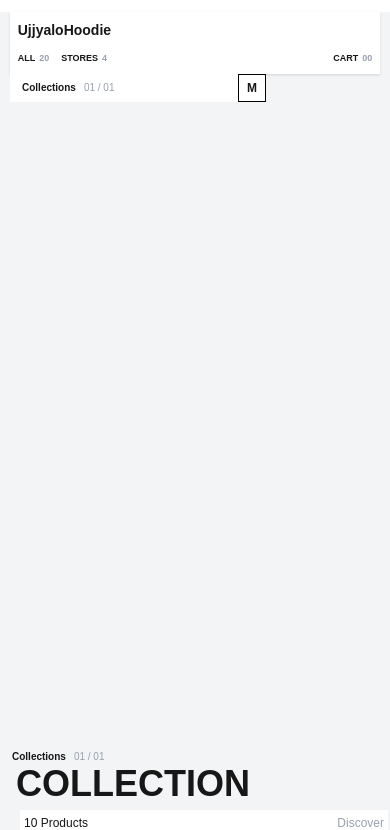
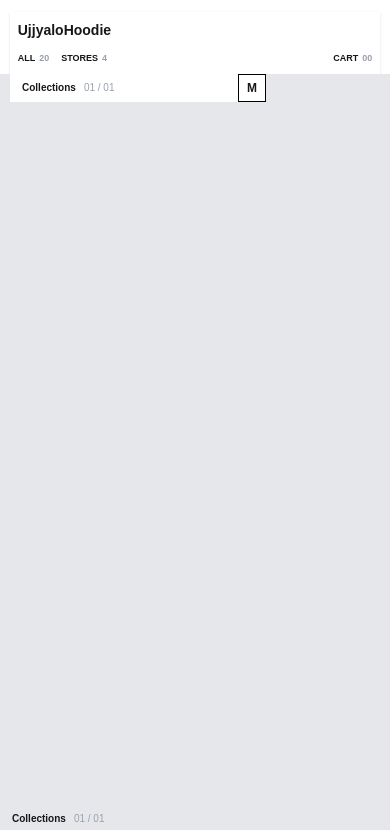
Before and after one commit to AayushKuinkel007/Hoodie_Ecom, a Next.js app in the folder frontend/: page / in a window 390 px wide. Shown: the top 830 px of the page. Built offline with nearby package versions, Linux system fonts and the light colour scheme.

Commit message:
code optimization done

```diff
--- a/frontend/app/components/Footer.jsx
+++ b/frontend/app/components/Footer.jsx
@@ -4,7 +4,7 @@ const Footer = () => {
   return (
     <>
       <div className="relative bg-gray-300/20">
-        <div className="flex justify-center py-10 px-50 h-[91.2vh] ">
+        <div className="flex justify-center py-10 px-50 h-[90.8vh] ">
           <p className="text-center font-bold text-5xl w-200 uppercase px-30">
             Born on the road, made for the city. Technical, protective and
             unapologetically feminine, our pieces give women the confidence to
--- a/frontend/app/components/ui/Landing.jsx
+++ b/frontend/app/components/ui/Landing.jsx
@@ -4,6 +4,7 @@ import React from "react";
 const Landing = () => {
   return (
     <>
+      <section className="bg-gray-200 p-6 md:p-10 min-h-screen">
         {/* Collections Bar */}
         <div className="bg-white w-[250px] md:mt-3 ms-2.5 md:absolute md:top-2 md:right-5 z-10 hidden md:block">
           <div className="flex justify-between items-center">
@@ -22,7 +23,8 @@ const Landing = () => {
 
         <div className="hidden md:block absolute left-5 top-40">
           <h2 className="text-[10px] font-semibold flex items-center gap-2 ms-3">
-          Collections <span className="text-gray-400 font-normal">01 / 01</span>
+            Collections{" "}
+            <span className="text-gray-400 font-normal">01 / 01</span>
           </h2>
           <h1 className="text-4xl uppercase font-bold ms-4 mb-8">Collection</h1>
           <h2 className="text-[10px] font-semibold flex items-center gap-20 ms-3">
@@ -30,12 +32,13 @@ const Landing = () => {
           </h2>
         </div>
 
-      <div className="absolute bottom-5 left-5 w-92">
+        <div className="bg-white absolute bottom-5 left-5 w-92">
           <div className="flex justify-between bg-white p-1">
             <h1 className="text-[12px]">10 Products</h1>
             <span className="text-gray-400 text-[12px]">Discover</span>
           </div>
         </div>
+      </section>
     </>
   );
 };
--- a/frontend/app/page.jsx
+++ b/frontend/app/page.jsx
@@ -7,7 +7,7 @@ import Footer from "./components/Footer";
 const Page = () => {
   return (
     <>
-      <section className="bg-gray-100 min-h-screen relative">
+      <section className="relative">
         {/* Navbar */}
         <header>
           <div className="bg-white w-[95%] md:w-92 mx-auto mt-3 md:fixed md:top-2 md:left-5 z-20 shadow-sm">
@@ -40,10 +40,8 @@ const Page = () => {
         </header>
 
         {/* Main Content */}
-        <main className="pt-24 md:pt-32 px-4 md:px-10">
-          <section>
+        <main>
             <Landing />
-          </section>
         </main>
       </section>
 
```
Lines whose indentation alone changed are shown as unchanged.
